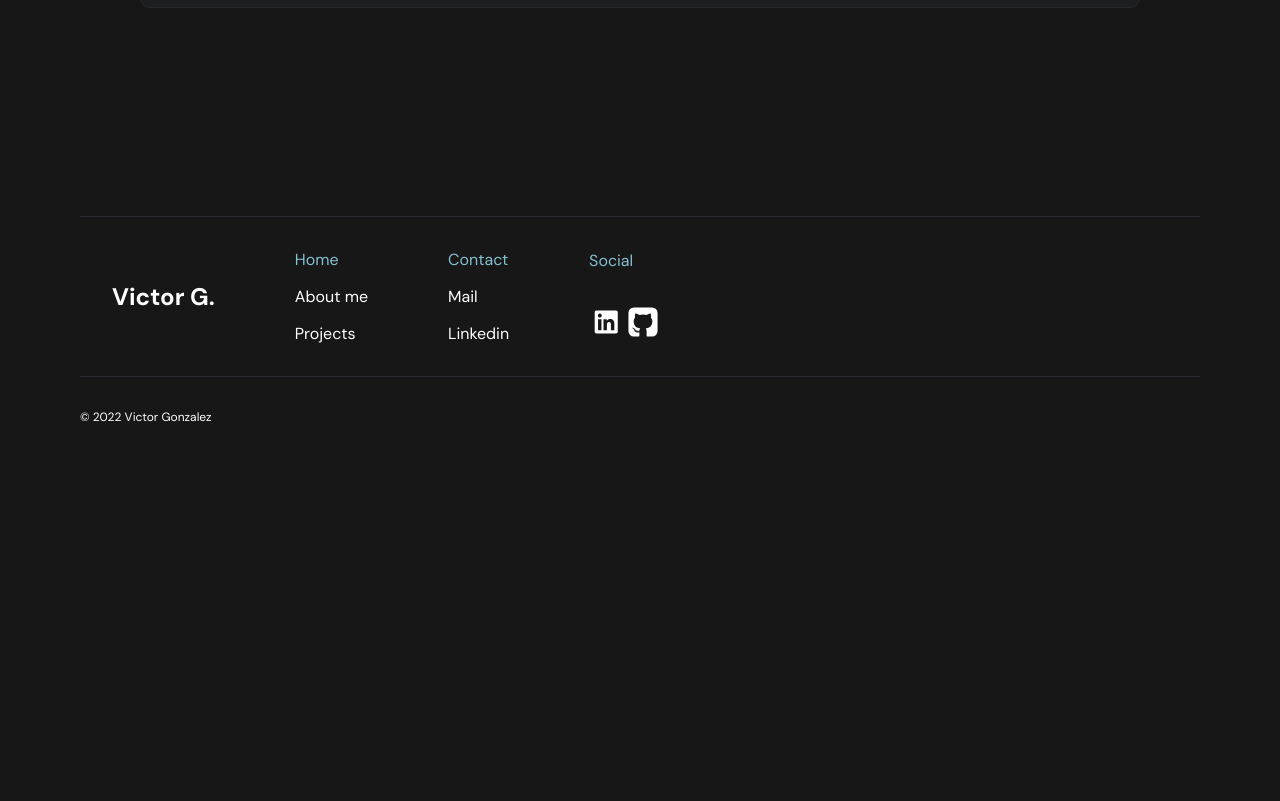
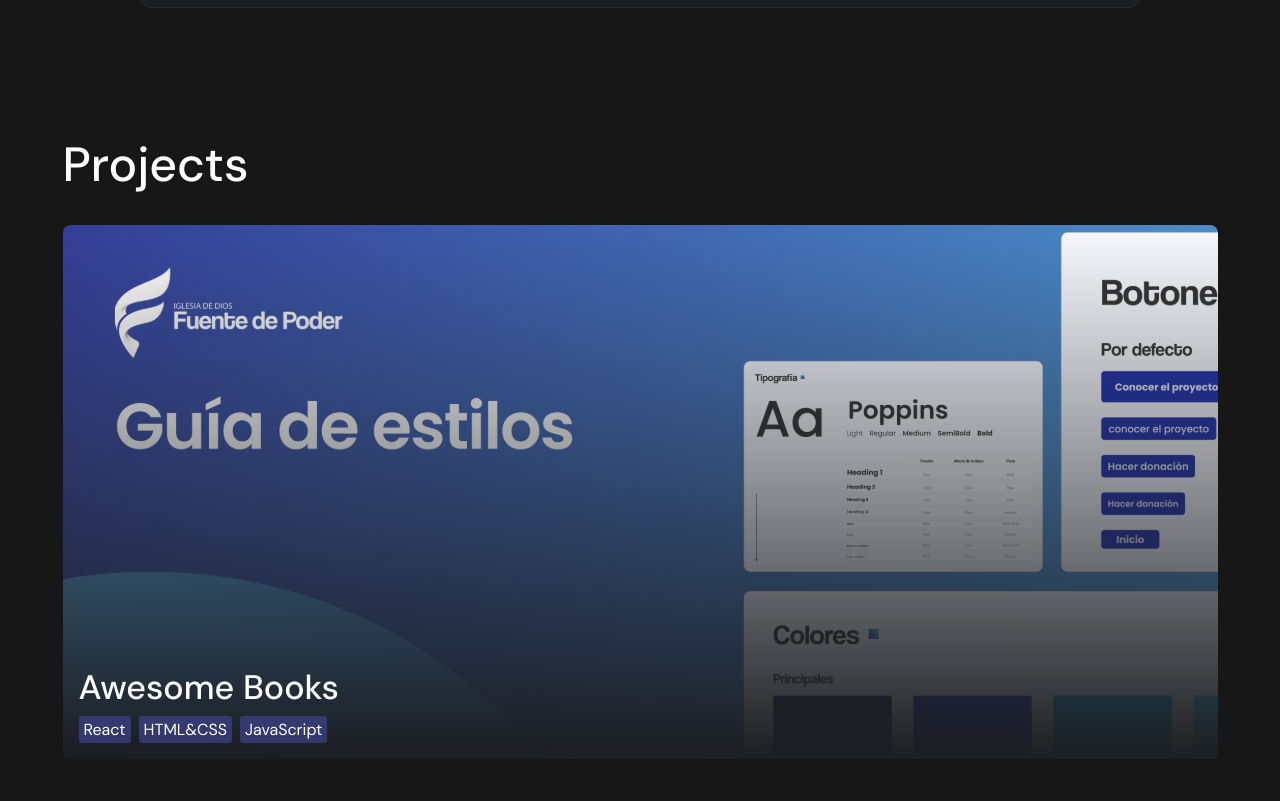
Before and after one commit to Vgonma/Profesional-Portfolio, a React (Vite) app: page / in a window 1280 px wide. Shown: the part 1459-2260 px from the top of the page. Before the commit the page ends 1916 px from the top, so only its background shows below. Built offline with nearby package versions, Linux system fonts and the light colour scheme.

Commit message:
Add project section

```diff
--- a/src/App.css
+++ b/src/App.css
@@ -1,6 +1,6 @@
 :root {
   --primary: #5c62ec;
-  --hover: #3c40aE;
+  --hover: #3c40ae;
   --highlight: #85bfd1;
   --grey: #a0a0a1;
   --fillilng: #1c1e22;
@@ -21,6 +21,11 @@
 
 a {
   text-decoration: none;
+}
+
+img {
+  max-width: 100%;
+  object-fit: cover;
 }
 
 .navbar {
@@ -110,6 +115,7 @@ a {
   gap: 10px;
   height: 48px;
   width: 169px;
+  border: none;
   border-radius: 5px;
   outline: none;
   padding: 16px 20px;
@@ -269,6 +275,69 @@ a {
   height: 34px;
 }
 
+.projects-container {
+  display: flex;
+  flex-direction: column;
+  justify-content: center;
+  align-items: center;
+  gap: 1rem;
+}
+
+.projects-title {
+  font-size: 48px;
+  font-weight: 500;
+  line-height: 57px;
+  text-align: left;
+  width: 100%;
+  max-width: 1155px;
+}
+
+.single-project-container {
+  max-width: 1155px;
+  max-height: 534px;
+  position: relative;
+  margin: 1rem 3rem;
+}
+
+.project-info {
+  display: flex;
+  flex-direction: column;
+  justify-content: flex-end;
+  gap: 0.5rem;
+  padding: 1rem;
+  border-radius: 5px;
+  position: absolute;
+  top: 0;
+  bottom: 0;
+  left: 0;
+  right: 0;
+  z-index: 100;
+  opacity: 1;
+  background: rgb(28,30,34);
+  background: linear-gradient(0deg, rgba(28,30,34,1) 0%, rgba(255,174,0,0) 100%);
+  transition: opacity 0.3s;
+}
+
+.project-info:hover {
+  opacity: 0;
+}
+
+.project-title {
+  font-size: 34px;
+  font-weight: 500;
+  line-height: 40px;
+}
+
+.tech-stack-container {
+  display: flex;
+  gap: 0.5rem;
+}
+
+.tech {
+  border-radius: 3px;
+  padding: 3px 5px;
+  background-color: #5c62ec5a;
+}
 
 /* ======================== Media queries ======================== */
 @media only screen and (max-width: 767px) {
@@ -369,4 +438,8 @@ a {
     display: grid;
     grid-auto-flow: row;
   }
+
+  .project-info {
+    opacity: 0;
+  }
 }
--- a/src/components/AboutMe.jsx
+++ b/src/components/AboutMe.jsx
@@ -1,7 +1,7 @@
 import React from 'react'
 import {Link} from 'react-router-dom'
 import RightArrow from '../assets/icons/arrow-right.svg'
-import Me from '../assets/Vic_smile.jpg'
+import Me from '../assets/images/Vic_smile.jpg'
 
 function AboutMe() {
   return (
--- a/src/components/ProjectCard.jsx
+++ b/src/components/ProjectCard.jsx
@@ -1,9 +1,26 @@
-import React from 'react'
+import React, { useState } from 'react'
+import { Link } from 'react-router-dom';
 
-function ProjectCard() {
+import projectImg from '../assets/images/projectImage.svg';
+
+function ProjectCard({ title = 'Project', image, tech = [] }) {
+  const [projectTitle, setProjectTitle] = useState(title);
+  const [projectImg, setprojectImg] = useState(image);
+  const [projectTech, setProjectTech] = useState(tech)
+
   return (
-    <div>ProjectCard</div>
+    <Link to={`projects/${projectTitle.split(' ').join('-').toLowerCase()}`} className="single-project-container">
+        <img className="project-img" src={projectImg} alt={projectTitle} />
+        <div className="project-info">
+          <h3 className="project-title">{projectTitle}</h3>
+          <div className="tech-stack-container">
+          { projectTech.map((item, i) => (
+            <div  className="tech" key={i}>{item}</div>
+            )) }
+          </div>
+        </div>
+    </Link>
   )
 }
 
-export default ProjectCard
+export default ProjectCard;
--- a/src/components/pages/MainPage.jsx
+++ b/src/components/pages/MainPage.jsx
@@ -2,6 +2,9 @@ import React from 'react'
 import { NavLink } from 'react-router-dom'
 import Download from '../../assets/icons/download.svg'
 import AboutMe from '../AboutMe'
+import ProjectCard from '../ProjectCard'
+import projectImage from '../../assets/images/projectImage.svg';
+import arrow from '../../assets/icons/arrow-right.svg'
 
 function MainPage() {
   return (
@@ -21,6 +24,12 @@ function MainPage() {
       <article className="about-container">
         <AboutMe />
       </article>
+      <article className="projects-container">
+        <h2 className="projects-title">Projects</h2>
+        <ProjectCard title="Awesome Books" image={projectImage} tech={['React', 'HTML&CSS', 'JavaScript']}/>
+        <ProjectCard title="Project 2" image={projectImage} tech={['React', 'HTML&CSS', 'JavaScript']}/>
+        <button className="btn btn--blue btn--l">More Projects <img src={arrow} alt="arrow" /></button>
+      </article>
     </>
   )
 }
```
Also changed, not shown: src/assets/images/Vic_smile.jpg (renamed from src/assets/Vic_smile.jpg), src/assets/images/projectImage.svg (added).
